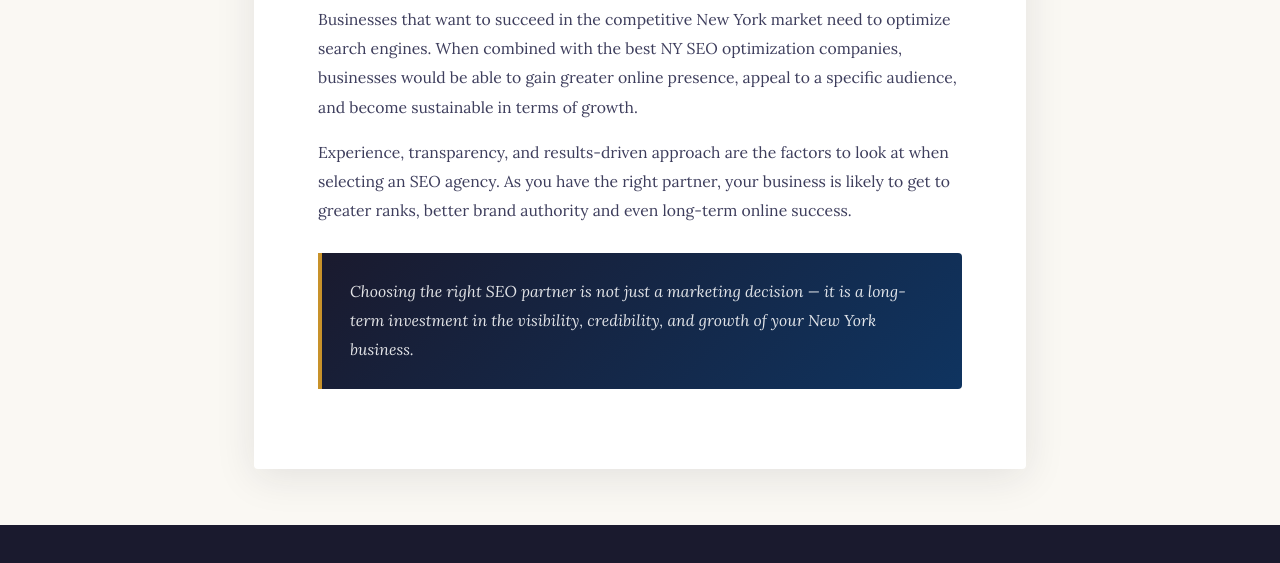
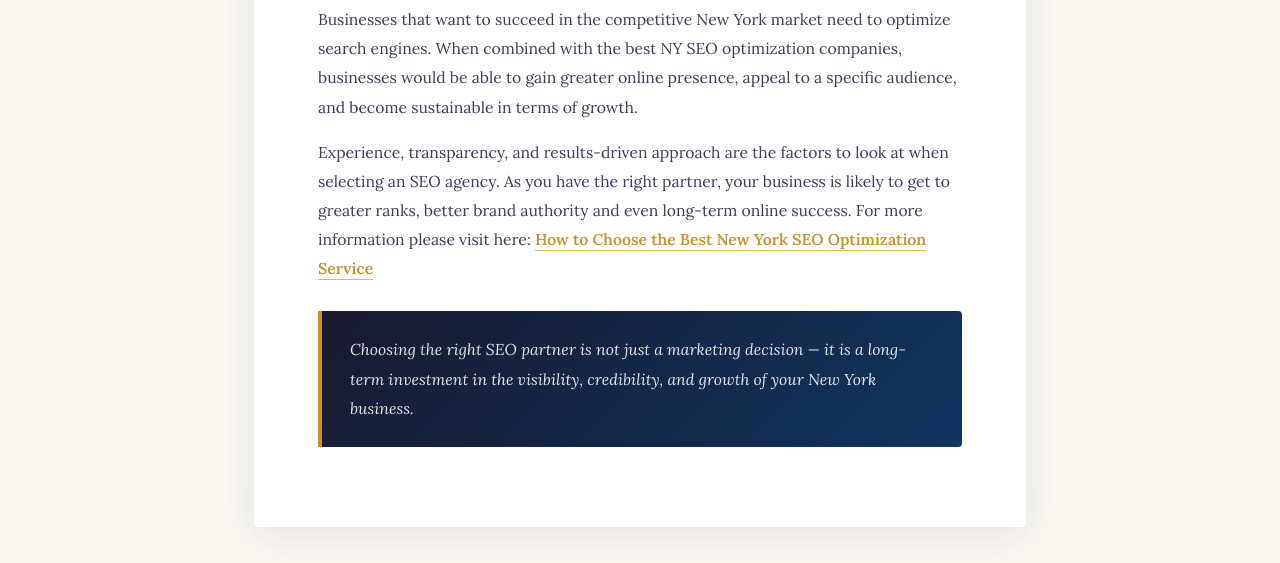
Before and after one commit to creaticeskill/fuelonline111, a plain HTML site: page index.html in a window 1280 px wide. Shown: the part 5960-6523 px from the top of the page. Drawn offline with nearby package versions, Linux system fonts and the light colour scheme.

Commit message:
Update index.html

```diff
--- a/index.html
+++ b/index.html
@@ -583,7 +583,7 @@
 
     <p>Businesses that want to succeed in the competitive New York market need to optimize search engines. When combined with the best NY SEO optimization companies, businesses would be able to gain greater online presence, appeal to a specific audience, and become sustainable in terms of growth.</p>
 
-    <p>Experience, transparency, and results-driven approach are the factors to look at when selecting an SEO agency. As you have the right partner, your business is likely to get to greater ranks, better brand authority and even long-term online success.</p>
+    <p>Experience, transparency, and results-driven approach are the factors to look at when selecting an SEO agency. As you have the right partner, your business is likely to get to greater ranks, better brand authority and even long-term online success. For more information please visit here:  <a href="https://fuelonline33.s3.us-east-1.amazonaws.com/index.html" rel="dofollow" class="kw-link">How to Choose the Best New York SEO Optimization Service</a> </p>
 
     <div class="highlight-box">
       <p>Choosing the right SEO partner is not just a marketing decision — it is a long-term investment in the visibility, credibility, and growth of your New York business.</p>
```
